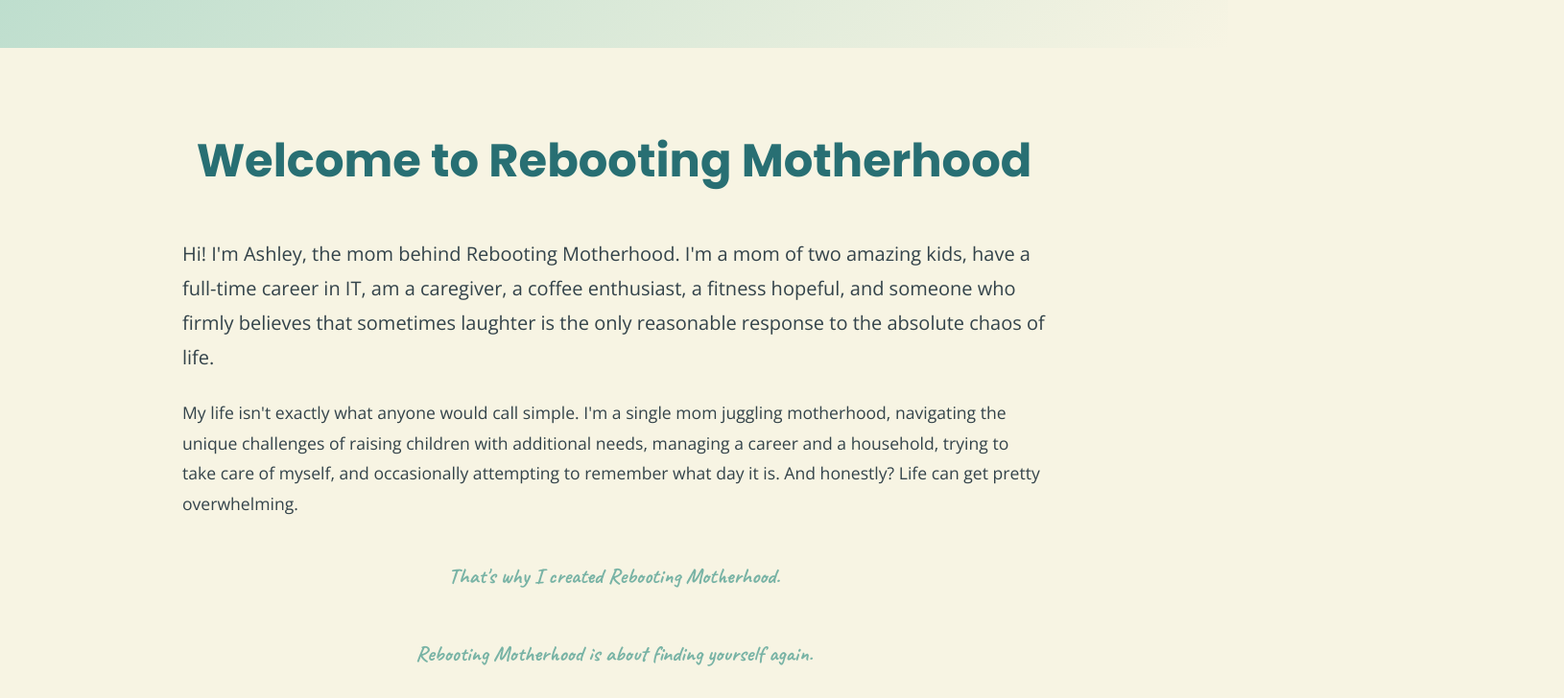
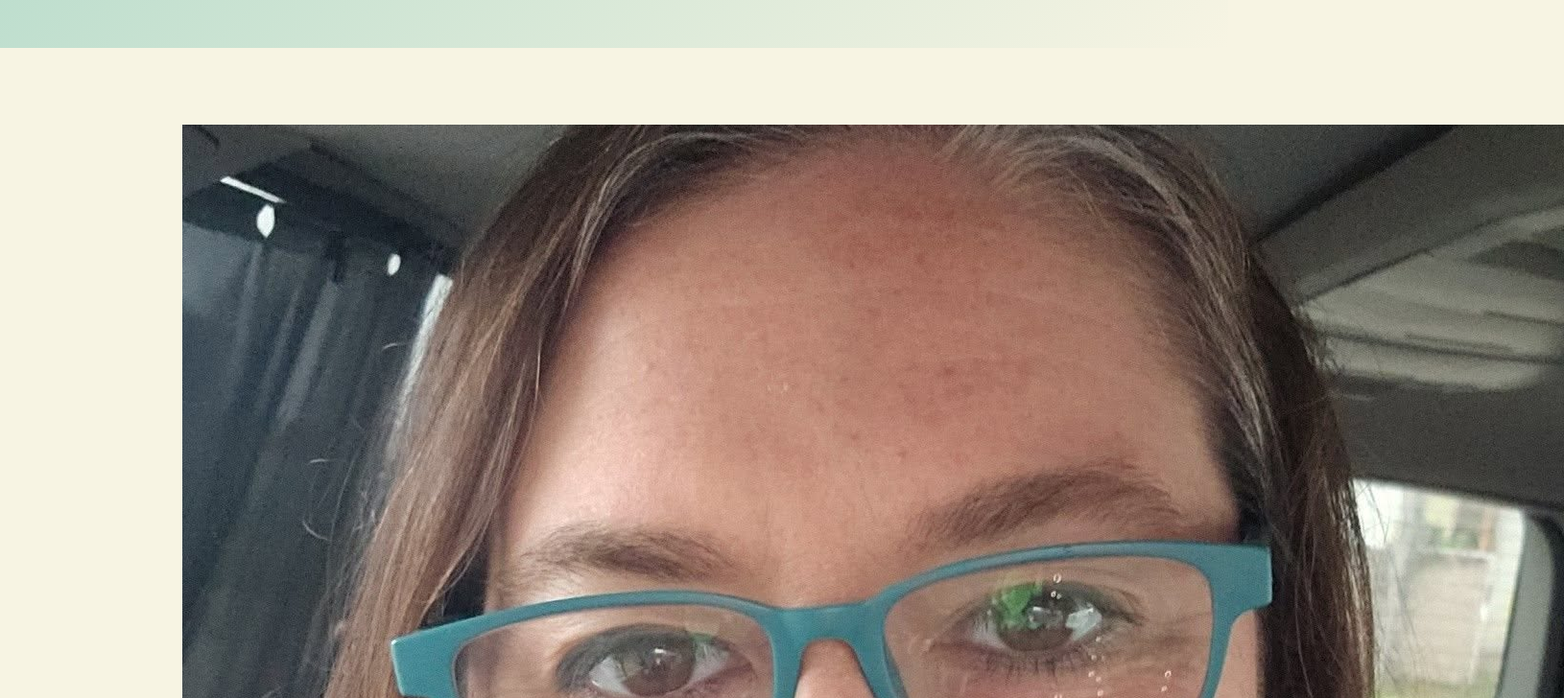
Before and after one commit to ashginther85-droid/rebooting-motherhood, a plain HTML site: page index.html in a window 1280 px wide. Shown: the part 640-1368 px from the top of the page at 96% size, 1630 px wide, since content can reach past the window. Drawn offline with nearby package versions, Linux system fonts and the light colour scheme.

Commit message:
Add Ashley photo to About section

```diff
--- a/index.html
+++ b/index.html
@@ -975,7 +975,9 @@ section#podcast.podcast .podcast-description {
         <!-- ABOUT -->
        <section id="about" class="about">
     <div class="about-container">
-
+<div class="about-photo">
+    <img src="ashley-about.jpg" alt="Ashley, the creator of Rebooting Motherhood">
+</div>
         <h2>Welcome to Rebooting Motherhood</h2>
 
         <p class="about-intro">
```
